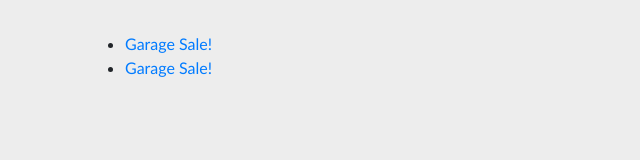
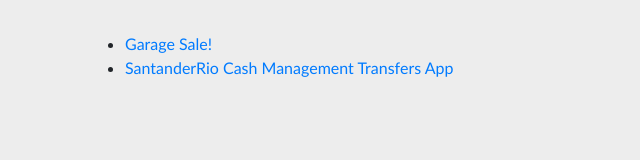
Before and after one commit to aseba/aseba.github.io, a plain HTML site: page index.html in a window 1280 px wide. Shown: the whole page, without its empty margins (0-640 px from the left). Drawn offline with nearby package versions, Linux system fonts and the light colour scheme.

Commit message:
Updated text

```diff
--- a/index.html
+++ b/index.html
@@ -17,7 +17,7 @@
     <div class="container">
         <ul>
             <li><a href="/garage-sale">Garage Sale!</a></li>
-            <li><a href="/SantanderRioCashManagementTransfers">Garage Sale!</a></li>
+            <li><a href="/SantanderRioCashManagementTransfers">SantanderRio Cash Management Transfers App</a></li>
         </ul>
     </div>
 </body>
```
